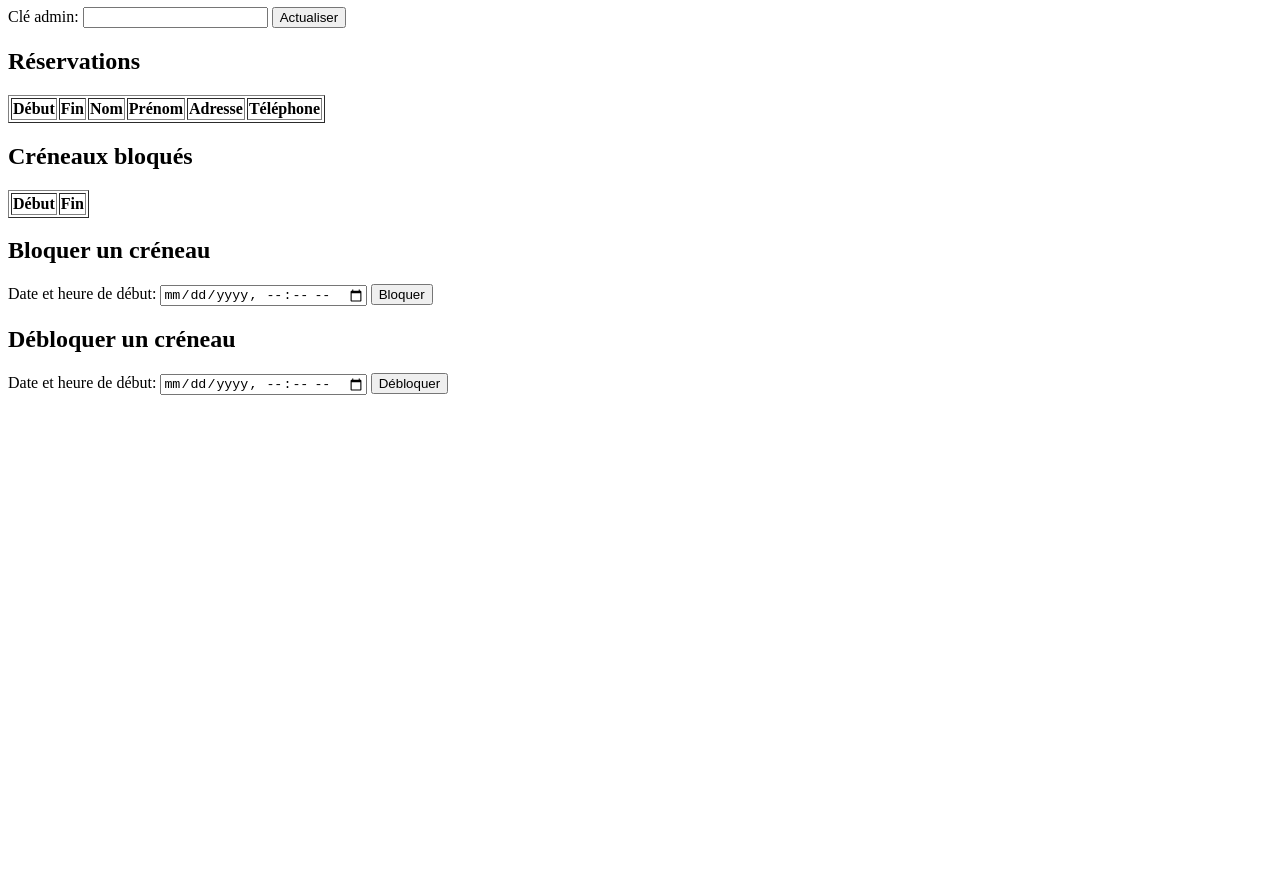
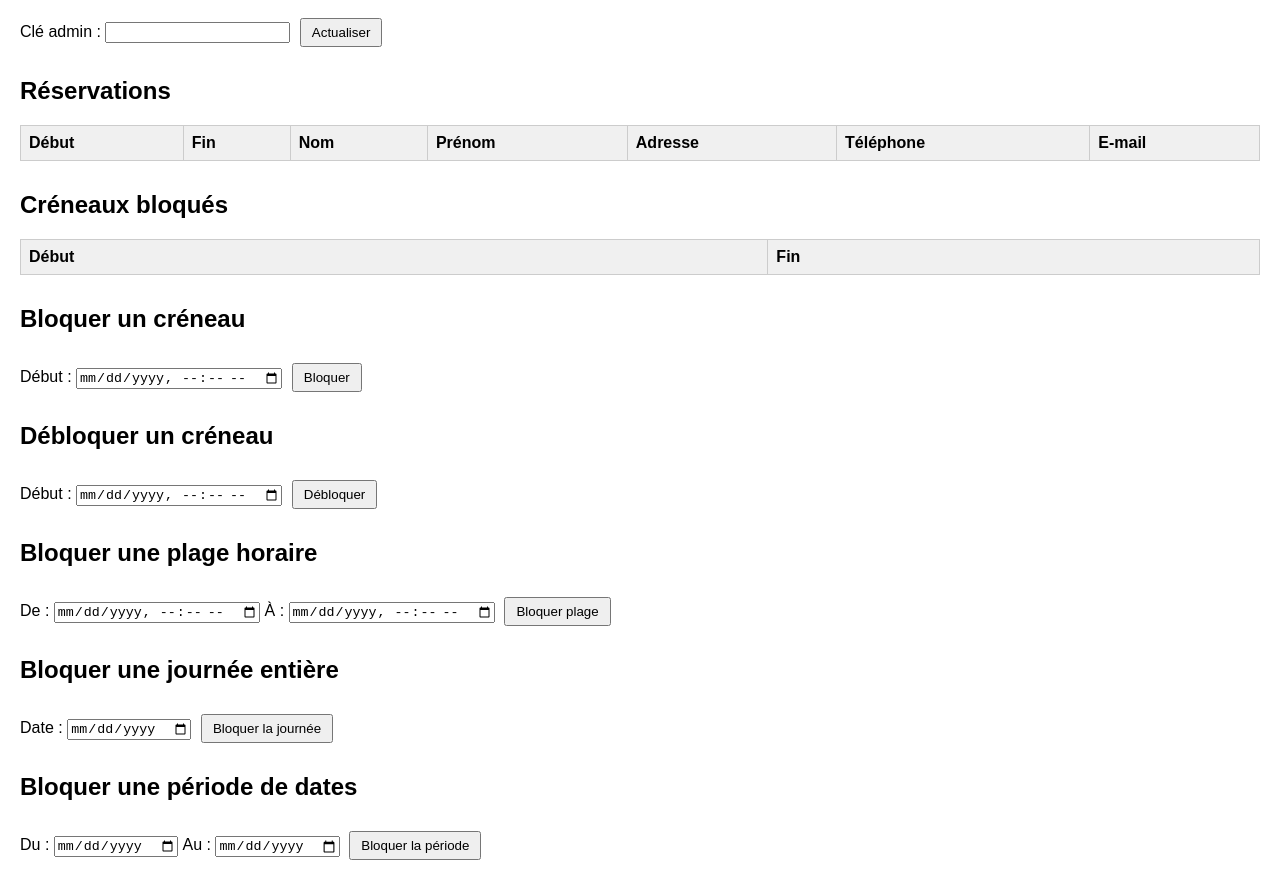
Before and after one commit to chengeparis2025/rdv-chenge, a website: page public/admin.html in a window 1280 px wide. Shown: the part 73-953 px from the top of the page. Before the commit the page ends 800 px from the top, so only its background shows below. Drawn offline with Linux system fonts and the light colour scheme.

Commit message:
Add files via upload

```diff
--- a/public/admin.html
+++ b/public/admin.html
@@ -2,36 +2,107 @@
 <html lang="fr">
 <head>
   <meta charset="UTF-8">
-<title>Administration – Chenge</title>
+  <title>Administration – Chenge</title>
+  <style>
+    body {
+      font-family: Arial, sans-serif;
+      margin: 20px;
+    }
+    table {
+      border-collapse: collapse;
+      width: 100%;
+      margin-top: 10px;
+    }
+    th, td {
+      border: 1px solid #ccc;
+      padding: 8px;
+      text-align: left;
+    }
+    th {
+      background: #f0f0f0;
+    }
+    label {
+      display: inline-block;
+      margin-top: 10px;
+    }
+    input {
+      margin-top: 5px;
+    }
+    button {
+      margin-left: 5px;
+      padding: 5px 10px;
+    }
+    h2 {
+      margin-top: 30px;
+    }
+  </style>
 </head>
 <body>
-<h1>Administration – Chenge</h1>
-<label>Clé admin: <input type="password" id="adminKey"></label>
+  <h1>Administration – Chenge</h1>
+  <label>Clé admin :
+    <input type="password" id="adminKey">
+  </label>
   <button onclick="refresh()">Actualiser</button>
 
   <h2>Réservations</h2>
-<table id="reservationsTable" border="1">
-<thead><tr><th>Début</th><th>Fin</th><th>Nom</th><th>Prénom</th><th>Adresse</th><th>Téléphone</th></tr></thead>
+  <table id="reservationsTable">
+    <thead>
+      <tr>
+        <th>Début</th>
+        <th>Fin</th>
+        <th>Nom</th>
+        <th>Prénom</th>
+        <th>Adresse</th>
+        <th>Téléphone</th>
+        <th>E‑mail</th>
+      </tr>
+    </thead>
     <tbody></tbody>
   </table>
 
   <h2>Créneaux bloqués</h2>
-<table id="blockedTable" border="1">
-<thead><tr><th>Début</th><th>Fin</th></tr></thead>
+  <table id="blockedTable">
+    <thead>
+      <tr><th>Début</th><th>Fin</th></tr>
+    </thead>
     <tbody></tbody>
   </table>
 
   <h2>Bloquer un créneau</h2>
-<label>Date et heure de début:
+  <label>Début&nbsp;:
     <input type="datetime-local" id="blockStart">
   </label>
   <button onclick="blockSlot()">Bloquer</button>
 
   <h2>Débloquer un créneau</h2>
-<label>Date et heure de début:
+  <label>Début&nbsp;:
     <input type="datetime-local" id="unblockStart">
   </label>
   <button onclick="unblockSlot()">Débloquer</button>
+
+  <h2>Bloquer une plage horaire</h2>
+  <label>De&nbsp;:
+    <input type="datetime-local" id="rangeStart">
+  </label>
+  <label>À&nbsp;:
+    <input type="datetime-local" id="rangeEnd">
+  </label>
+  <button onclick="blockRange()">Bloquer plage</button>
+
+  <h2>Bloquer une journée entière</h2>
+  <label>Date&nbsp;:
+    <input type="date" id="blockDayDate">
+  </label>
+  <button onclick="blockDay()">Bloquer la journée</button>
+
+  <h2>Bloquer une période de dates</h2>
+  <label>Du&nbsp;:
+    <input type="date" id="rangeStartDate">
+  </label>
+  <label>Au&nbsp;:
+    <input type="date" id="rangeEndDate">
+  </label>
+  <button onclick="blockDateRange()">Bloquer la période</button>
 
   <script>
     async function refresh() {
@@ -48,12 +119,13 @@ async function fetchReservations(key) {
       if (Array.isArray(data)) {
         data.forEach(r => {
           const tr = document.createElement('tr');
-      tr.innerHTML = `<td>${new Date(r.start).toLocaleString()}</td>
-                      <td>${new Date(r.end).toLocaleString()}</td>
-                      <td>${r.name}</td>
-                      <td>${r.prenom}</td>
-                      <td>${r.adresse}</td>
-                      <td>${r.telephone}</td>`;
+          tr.innerHTML = '<td>' + new Date(r.start).toLocaleString() + '</td>' +
+                         '<td>' + new Date(r.end).toLocaleString() + '</td>' +
+                         '<td>' + r.name + '</td>' +
+                         '<td>' + r.prenom + '</td>' +
+                         '<td>' + r.adresse + '</td>' +
+                         '<td>' + r.telephone + '</td>' +
+                         '<td>' + (r.email || '') + '</td>';
           tbody.appendChild(tr);
         });
       } else {
@@ -69,8 +141,8 @@ async function fetchBlocked(key) {
       if (Array.isArray(data)) {
         data.forEach(b => {
           const tr = document.createElement('tr');
-      tr.innerHTML = `<td>${new Date(b.start).toLocaleString()}</td>
-                      <td>${new Date(b.end).toLocaleString()}</td>`;
+          tr.innerHTML = '<td>' + new Date(b.start).toLocaleString() + '</td>' +
+                         '<td>' + new Date(b.end).toLocaleString() + '</td>';
           tbody.appendChild(tr);
         });
       } else {
@@ -119,6 +191,71 @@ async function unblockSlot() {
         alert(data.error || 'Erreur lors du déblocage');
       }
     }
+
+    async function blockRange() {
+      const key = document.getElementById('adminKey').value;
+      const start = document.getElementById('rangeStart').value;
+      const end = document.getElementById('rangeEnd').value;
+      if (!start || !end) { alert('Choisissez un début et une fin'); return; }
+      const res = await fetch('/api/block-range', {
+        method: 'POST',
+        headers: {
+          'Content-Type': 'application/json',
+          'x-admin-key': key
+        },
+        body: JSON.stringify({ start, end })
+      });
+      const data = await res.json();
+      if (data.message) {
+        alert(data.message);
+        refresh();
+      } else {
+        alert(data.error || 'Erreur lors du blocage de la plage');
+      }
+    }
+
+    async function blockDay() {
+      const key = document.getElementById('adminKey').value;
+      const date = document.getElementById('blockDayDate').value;
+      if (!date) { alert('Choisissez une date'); return; }
+      const res = await fetch('/api/block-day', {
+        method: 'POST',
+        headers: {
+          'Content-Type': 'application/json',
+          'x-admin-key': key
+        },
+        body: JSON.stringify({ date })
+      });
+      const data = await res.json();
+      if (data.message) {
+        alert(data.message);
+        refresh();
+      } else {
+        alert(data.error || 'Erreur lors du blocage de la journée');
+      }
+    }
+
+    async function blockDateRange() {
+      const key = document.getElementById('adminKey').value;
+      const startDate = document.getElementById('rangeStartDate').value;
+      const endDate = document.getElementById('rangeEndDate').value;
+      if (!startDate || !endDate) { alert('Choisissez une date de début et de fin'); return; }
+      const res = await fetch('/api/block-date-range', {
+        method: 'POST',
+        headers: {
+          'Content-Type': 'application/json',
+          'x-admin-key': key
+        },
+        body: JSON.stringify({ startDate, endDate })
+      });
+      const data = await res.json();
+      if (data.message) {
+        alert(data.message);
+        refresh();
+      } else {
+        alert(data.error || 'Erreur lors du blocage de la période');
+      }
+    }
   </script>
 </body>
 </html>
```
Also changed, not shown: public/index.html (+42 -22 lines). Lines whose indentation alone changed are shown as unchanged.
